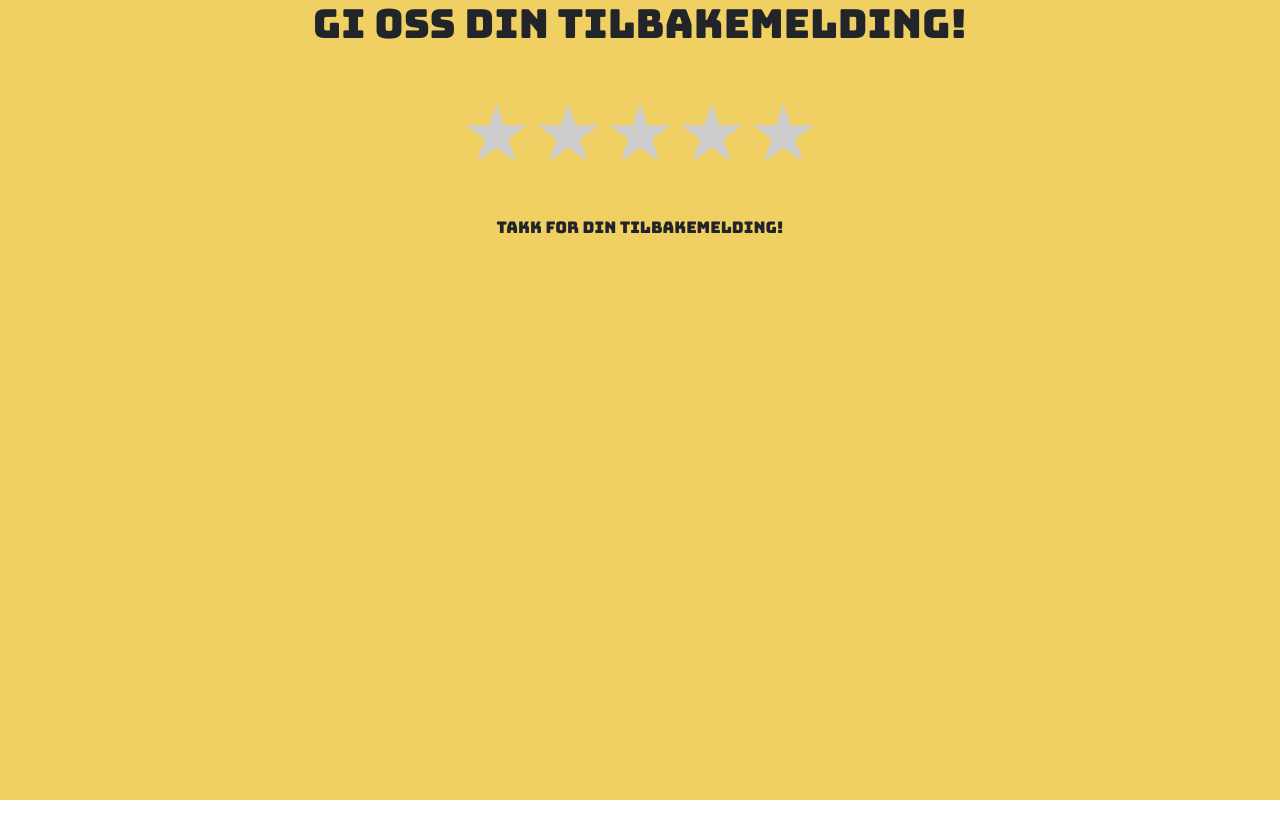
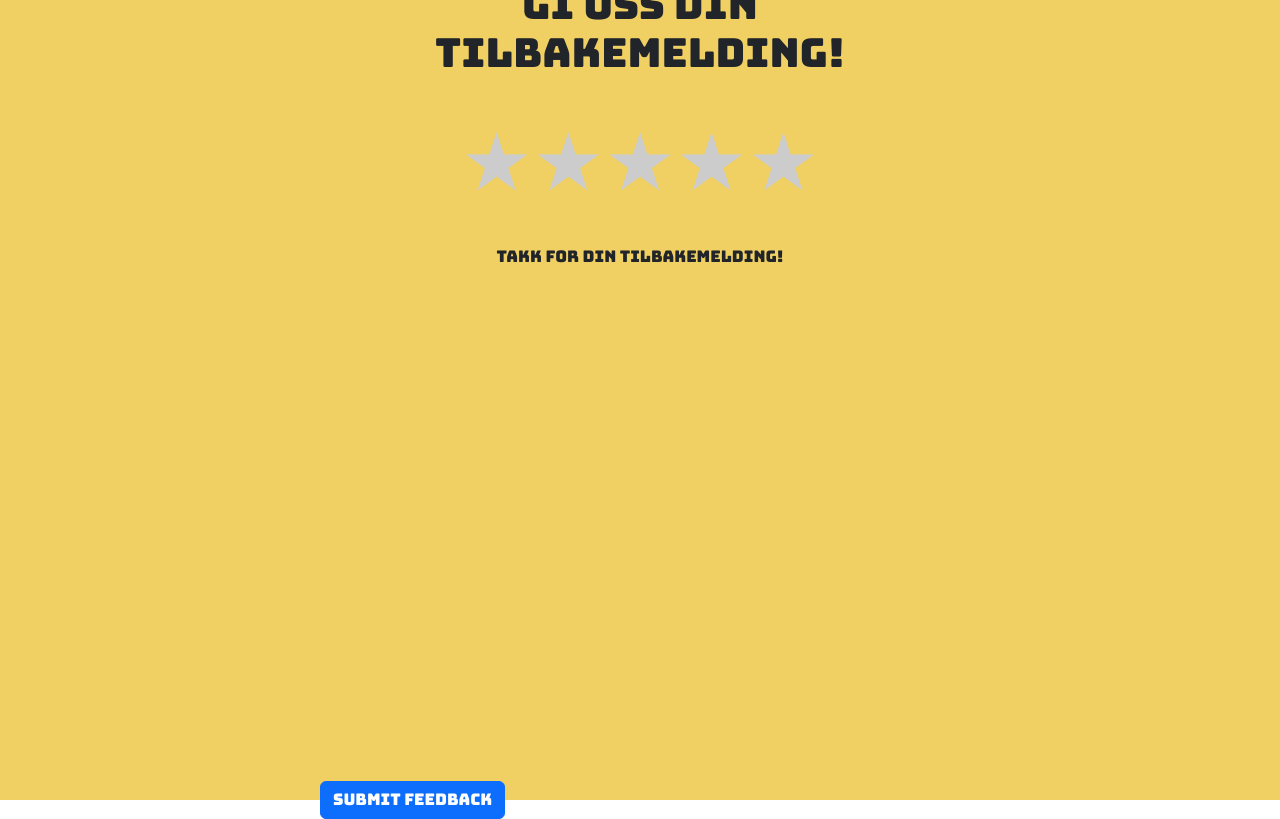
Before and after one commit to jegerfreddy/SmidigProsjekt, a React (Vite) app in the folder Frontend/user/: page /feedBackPage in a window 1280 px wide. Built offline with nearby package versions, Linux system fonts and the light colour scheme.

Commit message:
feedback (userId=null --> FEIL)

```diff
--- /dev/null
+++ b/Frontend/user/src/Components/FeedBack/FeedBackItem.tsx
@@ -0,0 +1,42 @@
+import React, { useState } from "react";
+import { FeedBackItemProps } from "../../Interfaces/IFeedBack";
+
+const FeedBackItem: React.FC<FeedBackItemProps> = ({onClick}) => {
+    const [hoverRating, setHoverRating] = useState<number | null>(null);
+    const [rating, setRating] = useState<number>(0);
+
+    const handleMouseOver = (value: number) => {
+        setHoverRating(value);
+    };
+
+    const handleMouseOut = () => {
+        setHoverRating(null);
+    };
+
+    return (
+        <main className="vh-100 bgColor">
+            <div className="container text-center">
+                <h1>Gi oss din tilbakemelding!</h1>
+                <div className="stars my-4">
+                    {[1, 2, 3, 4, 5].map((value) => (
+                        <span
+                            key={value}
+                            className={`star ${value <= (hoverRating || rating) ? 'active' : ''}`}
+                            data-value={value}
+                            onClick={() => onClick(value)}
+                            onMouseOver={() => handleMouseOver(value)}
+                            onMouseOut={handleMouseOut}
+                            style={{ cursor: 'pointer', fontSize: '5rem', color: value <= (hoverRating || rating) ? 'gold' : '#ccc' }}
+                        >
+                            &#9733;
+                        </span>
+                    ))}
+                </div>
+                <div>Takk for din tilbakemelding!</div>
+                {rating > 0 && <div>Du ga teateret {rating} stjerne{rating > 1 ? 'r' : ''}.</div>}
+            </div>
+        </main>
+    );
+}
+
+export default FeedBackItem;
--- /dev/null
+++ b/Frontend/user/src/Components/FeedBack/FeedBackList.tsx
@@ -0,0 +1,20 @@
+import {useState } from "react";
+import FeedBackItem from "./FeedBackItem";
+import { FeedBackListProps } from "../../Interfaces/IFeedBack";
+
+
+
+
+const FeedBackList: React.FC<FeedBackListProps> = ({onClick }) => {
+    const [error] = useState<string | null>(null);
+
+
+    return (
+        <div className="container">
+            <FeedBackItem onClick={onClick}/>
+            {error && <div>{error}</div>}
+        </div>
+    );
+}
+
+    export default FeedBackList;
--- /dev/null
+++ b/Frontend/user/src/Interfaces/IFeedBack.ts
@@ -0,0 +1,13 @@
+export interface IFeedBack {
+    userID: number;
+    rating: number;
+};
+
+export interface FeedBackItemProps {
+    onClick : (value: number) => void;
+  }
+
+export interface FeedBackListProps {
+    actEventId: string;
+    onClick : (value: number) => void;
+}
--- a/Frontend/user/src/Pages/FeedBackPage.tsx
+++ b/Frontend/user/src/Pages/FeedBackPage.tsx
@@ -1,51 +1,45 @@
 import { useState } from "react";
+import { FeedBackService } from "../Services/GetService";
+import { GeneralProvider } from "../Contexts/UserContext";
+import FeedBackList from "../Components/FeedBack/FeedBackList";
+import { IFeedBack } from "../Interfaces/IFeedBack";
 
 const FeedBackPage: React.FC = () => {
+    const [actEventId] = useState<string>('');
+    const [rating, setRating] = useState<number>(0);
+    const [userID, setUserId] = useState<number>(1);
 
-    const [rating, setRating] = useState<number>(0);
-    const [hoverRating, setHoverRating] = useState<number>(0);
 
-    const handleClick = (value: number) => {
+        const handleClick = (value: number) => {
         setRating(value);
-        /* saveRating(value); */
+        setUserId(1);
+        console.log(`Rating: ${value}`, `User ID: ${userID}`);
     };
 
-    const handleMouseOver = (value: number) => {setHoverRating(value);};
-    const handleMouseOut = () => {setHoverRating(0);};
-
-/*     const saveRating = async(value:number) => {
+    const handleSubmit = async (newFeedback: IFeedBack) => {
         try {
-            if ()
+            const result: any = await FeedBackService.post(newFeedback);
+            const postResult = result;
+            console.log(`I page`, postResult);
         } catch (error) {
-            console.log('Error occured while submitting user feedback', error);
+            console.error('Error occurred while submitting user data:', error);
         }
-    }; */
+    };
 
 
-return (
-        <main className="vh-100 bgColor">
-            <div className="container text-center">
-                <h1>Gi oss din tilbakemelding!</h1>
-                <div className="stars my-4">
-                    {[1, 2, 3, 4, 5].map((value) => (
-                        <span
-                            key={value}
-                            className={`star ${value <= (hoverRating || rating) ? 'active' : ''}`}
-                            data-value={value}
-                            onClick={() => handleClick(value)}
-                            onMouseOver={() => handleMouseOver(value)}
-                            onMouseOut={handleMouseOut}
-                            style={{ cursor: 'pointer', fontSize: '5rem', color: value <= (hoverRating || rating) ? 'gold' : '#ccc' }}
-                        >
-                            &#9733;
-                        </span>
-                    ))}
+
+    return (
+            <main className='position-relative vh-100  bgColor'>
+                <div className='position-absolute top-50 start-50 translate-middle'>
+                    <FeedBackList actEventId={actEventId} onClick={handleClick} />
+                    <section>
+                        <button className="btn btn-primary" onClick={() => handleSubmit({ userID, rating })}>
+                            Submit Feedback
+                        </button>
+                    </section>
                 </div>
-                <div>Takk for din tilbakemelding!</div>
-                {rating > 0 && <div>Du ga teateret {rating} stjerne{rating > 1 ? 'r' : ''}.</div>}
-            </div>
-        </main>
+            </main>
     );
-};
+}
 
 export default FeedBackPage;
--- a/Frontend/user/src/Routes/Routing.tsx
+++ b/Frontend/user/src/Routes/Routing.tsx
@@ -11,7 +11,7 @@ import PhoneInfo from '../Components/Phone/PhoneInfo';
 import TheaterPausePage from '../Pages/TheaterPausePage';
 import WaitingLobbyPage from '../Pages/WaitingLobbyPage';
 import { GeneralProvider } from '../Contexts/UserContext';
-import { ActEventService, ResultService, UserService } from '../Services/GetService';
+import { ActEventService, FeedBackService, ResultService, UserService } from '../Services/GetService';
 import StandByPage from '../Pages/StandByPage';
 import TiePage from '../Pages/TiePage';
 import MiniGamePage from '../Pages/MiniGamePage';
@@ -53,7 +53,12 @@ const Routing: React.FC = () => {
                 <Route path="/Waiting" element={<WaitingLobbyPage />} />
                 <Route path="/Tie" element={<TiePage />} />
                 <Route path="/Minigame" element={<MiniGamePage />} />
-                <Route path="/feedBackPage" element={<FeedBackPage />} />
+
+                <Route path="/feedBackPage" element={
+                    <GeneralProvider service={FeedBackService}>
+                        <FeedBackPage />
+                    </GeneralProvider>
+                } />
             </Routes>
         </Router>
     );
--- a/Frontend/user/src/Services/GetService.ts
+++ b/Frontend/user/src/Services/GetService.ts
@@ -4,6 +4,7 @@ import {  IActEvent } from "../Interfaces/IAct";
 import { IUser } from "../Interfaces/IUser";
 import { IVote } from "../Interfaces/IVoting";
 import { IResult } from "../Interfaces/IResult";
+import { IFeedBack } from "../Interfaces/IFeedBack";
 
 
 const GetService = <T>(controller: string) => {
@@ -58,3 +59,6 @@ export const VoteService = GetService<IVote>(
 export const ResultService = GetService<IResult>(
   "http://localhost:8080/api/vote/percentage"
   );
+export const FeedBackService = GetService<IFeedBack>(
+  "http://localhost:8080/api/feedback"
+  );
```
